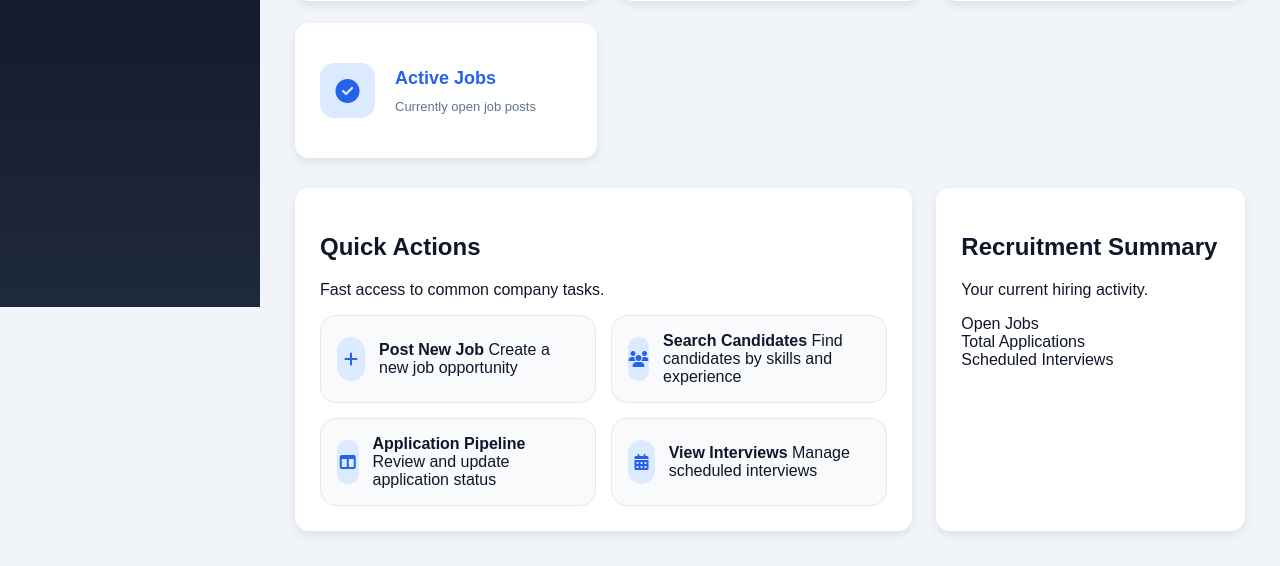
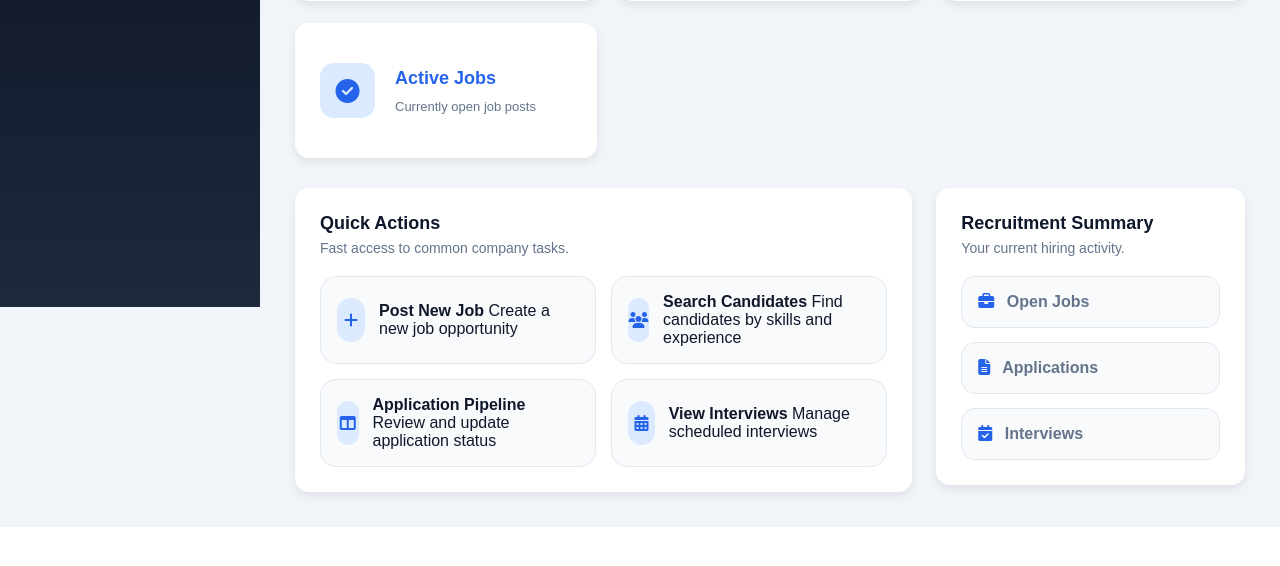
Before and after one commit to reemsaijary/Recruitment-CRM, a Django app: template backend/core/templates/core/company_dashboard/dashboard.html in a window 1280 px wide. Shown: the part 493-1059 px from the top of the page. After the commit the page ends 1020 px from the top, so only its background shows below. Run offline with Django 5.2, Linux system fonts and the light colour scheme; the template is opened without the code that fills it, so the values that code supplies are empty.

Commit message:
Add styling and layout for recruitment summary panel

```diff
--- a/backend/core/templates/core/company_dashboard/base_company.html
+++ b/backend/core/templates/core/company_dashboard/base_company.html
@@ -497,6 +497,58 @@ form textarea {
     grid-template-columns: 2fr 1fr;
     gap: 24px;
     margin-top: 30px;
+}
+
+.dashboard-panel {
+    height: fit-content;
+}
+
+.panel-header {
+    margin-bottom: 20px;
+}
+
+.panel-header h2 {
+    margin: 0;
+    font-size: 18px;
+    color: #0f172a;
+}
+
+.panel-header p {
+    margin-top: 6px;
+    color: #64748b;
+    font-size: 14px;
+}
+
+.summary-list {
+    display: flex;
+    flex-direction: column;
+    gap: 14px;
+}
+
+.summary-item {
+    display: flex;
+    justify-content: space-between;
+    align-items: center;
+    padding: 16px;
+    border-radius: 14px;
+    background: #f8fafc;
+    border: 1px solid #e2e8f0;
+}
+
+.summary-item span {
+    color: #64748b;
+    font-weight: 600;
+}
+
+.summary-item strong {
+    color: #2563eb;
+    font-size: 24px;
+    font-weight: 700;
+}
+
+.summary-item i {
+    color: #2563eb;
+    margin-right: 8px;
 }
 
 .action-list {
--- a/backend/core/templates/core/company_dashboard/dashboard.html
+++ b/backend/core/templates/core/company_dashboard/dashboard.html
@@ -114,17 +114,26 @@
 
         <div class="summary-list">
        <div class="summary-item">
-                <span>Open Jobs</span>
+    <span>
+        <i class="fa-solid fa-briefcase"></i>
+        Open Jobs
+    </span>
     <strong>{{ active_jobs }}</strong>
 </div>
 
 <div class="summary-item">
-                <span>Total Applications</span>
+    <span>
+        <i class="fa-solid fa-file-lines"></i>
+        Applications
+    </span>
     <strong>{{ total_applications }}</strong>
 </div>
 
 <div class="summary-item">
-                <span>Scheduled Interviews</span>
+    <span>
+        <i class="fa-solid fa-calendar-check"></i>
+        Interviews
+    </span>
     <strong>{{ total_interviews }}</strong>
 </div>
         </div>
```
Lines whose indentation alone changed are shown as unchanged.
